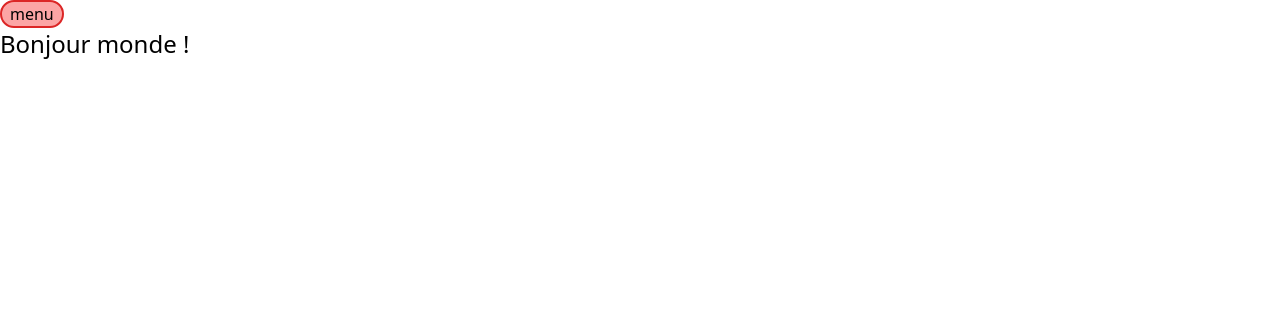
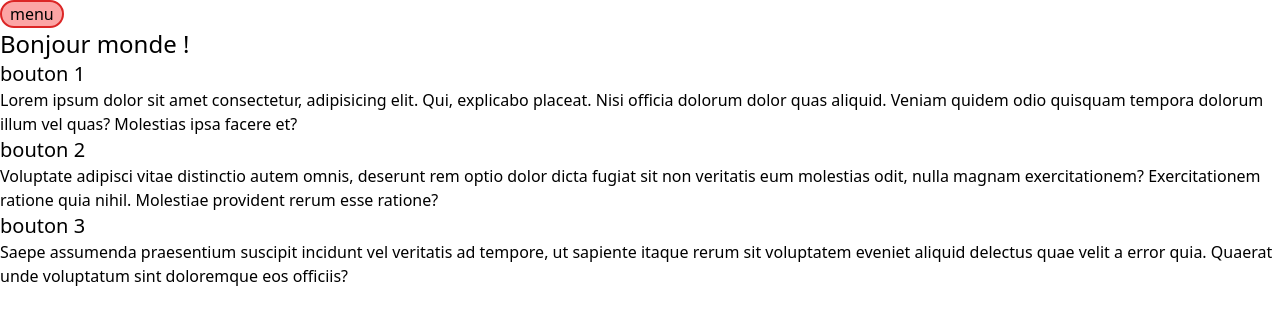
Before and after one commit to MMI-SAE-203/r213-2024-pracht-tp1-kouacc, a Vue app: page / in a window 1280 px wide. Shown: the top 324 px of the page. Built offline with nearby package versions, Linux system fonts and the light colour scheme.

Commit message:
ajout boutons et lorem index

```diff
--- a/src/pages/index.vue
+++ b/src/pages/index.vue
@@ -4,4 +4,16 @@
 
 <template>
   <h1 class="text-2xl">Bonjour monde !</h1>
+  <section>
+    <button class="text-xl">bouton 1</button>
+    <p>Lorem ipsum dolor sit amet consectetur, adipisicing elit. Qui, explicabo placeat. Nisi officia dolorum dolor quas aliquid. Veniam quidem odio quisquam tempora dolorum illum vel quas? Molestias ipsa facere et?</p>
+  </section>
+  <section>
+    <button class="text-xl">bouton 2</button>
+    <p>Voluptate adipisci vitae distinctio autem omnis, deserunt rem optio dolor dicta fugiat sit non veritatis eum molestias odit, nulla magnam exercitationem? Exercitationem ratione quia nihil. Molestiae provident rerum esse ratione?</p>
+  </section>
+  <section>
+    <button class="text-xl">bouton 3</button>
+    <p>Saepe assumenda praesentium suscipit incidunt vel veritatis ad tempore, ut sapiente itaque rerum sit voluptatem eveniet aliquid delectus quae velit a error quia. Quaerat unde voluptatum sint doloremque eos officiis?</p>
+  </section>
 </template>
```
